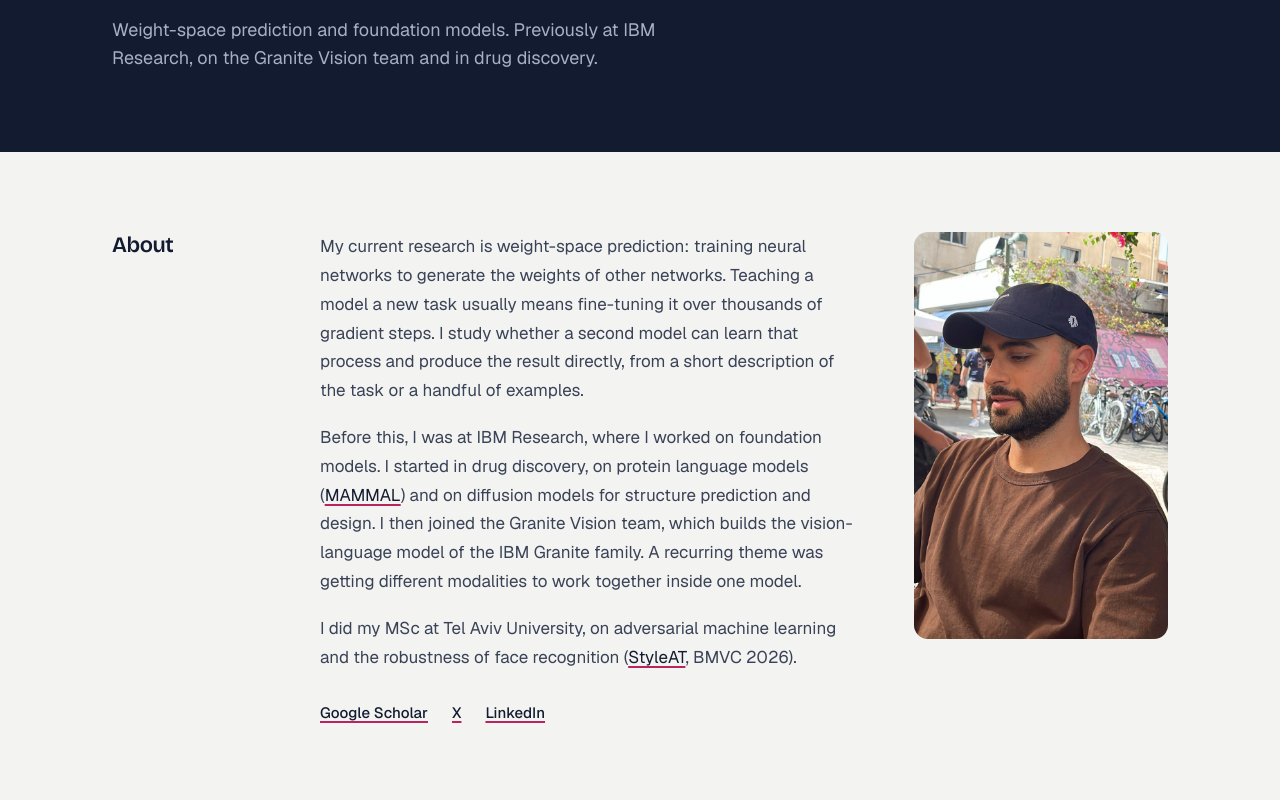
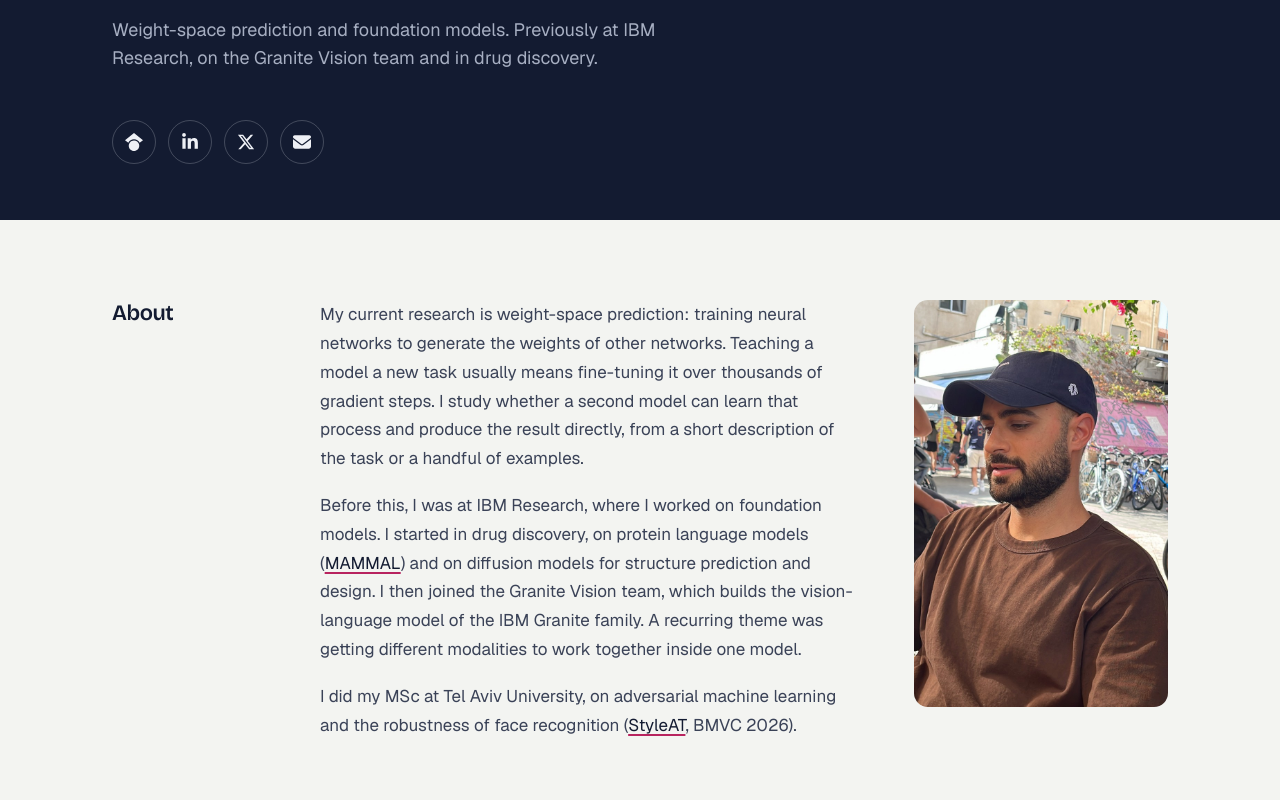
Before and after one commit to bensha6757/bensha6757.github.io, a plain HTML site: page index.html in a window 1280 px wide. Shown: the part 300-1100 px from the top of the page. Drawn offline with nearby package versions, Linux system fonts and the light colour scheme.

Commit message:
Add Scholar, LinkedIn, X and email icons to the title band
Icons from Font Awesome Free 6.7.2 (CC BY 4.0). Text links under the bio
removed; footer gains an Email link.

Co-Authored-By: Claude Fable 5.2 <noreply@anthropic.com>

```diff
--- a/index.html
+++ b/index.html
@@ -35,6 +35,13 @@
     </div>
     <h1>AI Researcher, working on models that generate other models.</h1>
     <p class="sub">Weight-space prediction and foundation models. Previously at IBM Research, on the Granite Vision team and in drug discovery.</p>
+    <!-- Icons: Font Awesome Free 6.7.2 (https://fontawesome.com, CC BY 4.0) -->
+    <ul class="social" aria-label="Contact and profiles">
+      <li><a href="https://scholar.google.com/citations?user=-m0Uq80AAAAJ&amp;hl=en" rel="me noopener" aria-label="Google Scholar" title="Google Scholar"><svg viewBox="0 0 512 512" aria-hidden="true" focusable="false"><path d="M390.9 298.5c0 0 0 .1 .1 .1c9.2 19.4 14.4 41.1 14.4 64C405.3 445.1 338.5 512 256 512s-149.3-66.9-149.3-149.3c0-22.9 5.2-44.6 14.4-64h0c1.7-3.6 3.6-7.2 5.6-10.7c4.4-7.6 9.4-14.7 15-21.3c27.4-32.6 68.5-53.3 114.4-53.3c33.6 0 64.6 11.1 89.6 29.9c9.1 6.9 17.4 14.7 24.8 23.5c5.6 6.6 10.6 13.8 15 21.3c2 3.4 3.8 7 5.5 10.5zm26.4-18.8c-30.1-58.4-91-98.4-161.3-98.4s-131.2 40-161.3 98.4L0 202.7 256 0 512 202.7l-94.7 77.1z"/></svg></a></li>
+      <li><a href="https://www.linkedin.com/in/benshapiraa/" rel="me noopener" aria-label="LinkedIn" title="LinkedIn"><svg viewBox="0 0 448 512" aria-hidden="true" focusable="false"><path d="M100.28 448H7.4V148.9h92.88zM53.79 108.1C24.09 108.1 0 83.5 0 53.8a53.79 53.79 0 0 1 107.58 0c0 29.7-24.1 54.3-53.79 54.3zM447.9 448h-92.68V302.4c0-34.7-.7-79.2-48.29-79.2-48.29 0-55.69 37.7-55.69 76.7V448h-92.78V148.9h89.08v40.8h1.3c12.4-23.5 42.69-48.3 87.88-48.3 94 0 111.28 61.9 111.28 142.3V448z"/></svg></a></li>
+      <li><a href="https://x.com/Bensha6757" rel="me noopener" aria-label="X (Twitter)" title="X (Twitter)"><svg viewBox="0 0 512 512" aria-hidden="true" focusable="false"><path d="M389.2 48h70.6L305.6 224.2 487 464H345L233.7 318.6 106.5 464H35.8L200.7 275.5 26.8 48H172.4L272.9 180.9 389.2 48zM364.4 421.8h39.1L151.1 88h-42L364.4 421.8z"/></svg></a></li>
+      <li><a href="mailto:ben6757@gmail.com" aria-label="Email" title="ben6757@gmail.com"><svg viewBox="0 0 512 512" aria-hidden="true" focusable="false"><path d="M48 64C21.5 64 0 85.5 0 112c0 15.1 7.1 29.3 19.2 38.4L236.8 313.6c11.4 8.5 27 8.5 38.4 0L492.8 150.4c12.1-9.1 19.2-23.3 19.2-38.4c0-26.5-21.5-48-48-48L48 64zM0 176L0 384c0 35.3 28.7 64 64 64l384 0c35.3 0 64-28.7 64-64l0-208L294.4 339.2c-22.8 17.1-54 17.1-76.8 0L0 176z"/></svg></a></li>
+    </ul>
   </div>
 </header>
 
@@ -47,11 +54,6 @@
           <p>My current research is weight-space prediction: training neural networks to generate the weights of other networks. Teaching a model a new task usually means fine-tuning it over thousands of gradient steps. I study whether a second model can learn that process and produce the result directly, from a short description of the task or a handful of examples.</p>
           <p>Before this, I was at IBM Research, where I worked on foundation models. I started in drug discovery, on protein language models (<a href="https://arxiv.org/abs/2410.22367">MAMMAL</a>) and on diffusion models for structure prediction and design. I then joined the Granite Vision team, which builds the vision-language model of the IBM Granite family. A recurring theme was getting different modalities to work together inside one model.</p>
           <p>I did my MSc at Tel Aviv University, on adversarial machine learning and the robustness of face recognition (<a href="https://arxiv.org/abs/2609.23596">StyleAT</a>, BMVC 2026).</p>
-          <ul class="links" aria-label="Profiles">
-            <li><a href="https://scholar.google.com/citations?user=-m0Uq80AAAAJ&amp;hl=en" rel="me noopener">Google Scholar</a></li>
-            <li><a href="https://x.com/Bensha6757" rel="me noopener">X</a></li>
-            <li><a href="https://www.linkedin.com/in/benshapiraa/" rel="me noopener">LinkedIn</a></li>
-          </ul>
         </div>
         <img class="portrait" src="assets/ben.jpg" width="734" height="1176" alt="Portrait of Ben Shapira">
       </div>
@@ -170,6 +172,7 @@
     <li><a href="https://scholar.google.com/citations?user=-m0Uq80AAAAJ&amp;hl=en" rel="me noopener">Google Scholar</a></li>
     <li><a href="https://x.com/Bensha6757" rel="me noopener">X</a></li>
     <li><a href="https://www.linkedin.com/in/benshapiraa/" rel="me noopener">LinkedIn</a></li>
+    <li><a href="mailto:ben6757@gmail.com">Email</a></li>
   </ul>
 </footer>
 
--- a/styles.css
+++ b/styles.css
@@ -79,7 +79,7 @@ a:hover { color: var(--accent); }
 .band {
   background: var(--band);
   color: var(--band-ink);
-  padding-bottom: clamp(2.75rem, 1.5rem + 5vw, 5rem);
+  padding-bottom: clamp(2.25rem, 1.5rem + 3vw, 3.5rem);
 }
 .band :focus-visible { outline-color: var(--band-accent); }
 
@@ -121,6 +121,20 @@ a:hover { color: var(--accent); }
   line-height: 1.55;
   color: var(--band-mute);
 }
+
+.social { display: flex; flex-wrap: wrap; gap: 0.75rem; margin-top: clamp(2rem, 1.25rem + 2.5vw, 3rem); }
+.social a {
+  display: grid;
+  place-items: center;
+  width: 2.75rem;
+  height: 2.75rem;
+  border-radius: 999px;
+  border: 1px solid rgba(238, 240, 245, 0.22);
+  color: var(--band-ink);
+}
+.social a:hover { background: var(--band-accent); border-color: var(--band-accent); color: var(--band); }
+.social a:active { transform: translateY(1px); }
+.social svg { width: 1.125rem; height: 1.125rem; fill: currentColor; }
 
 /* ---------- Section rows: heading on the left, content on the right ---------- */
 
```
